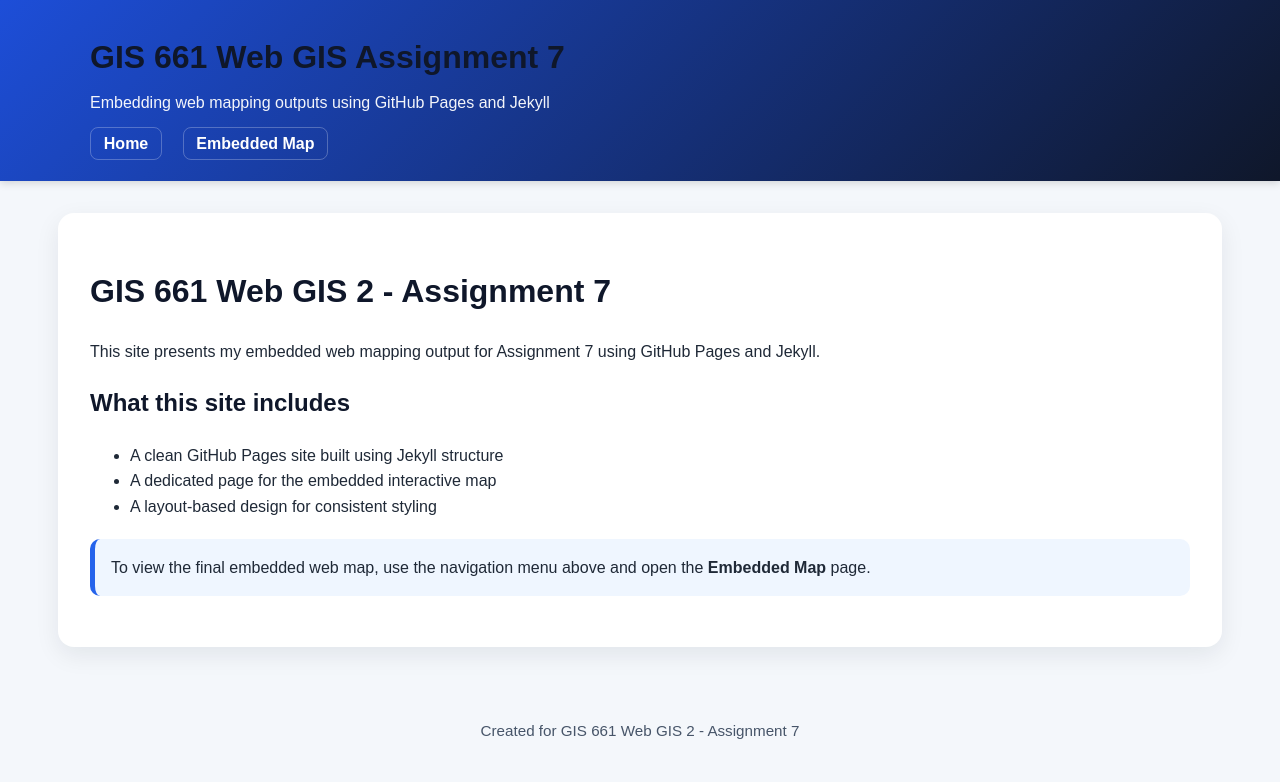
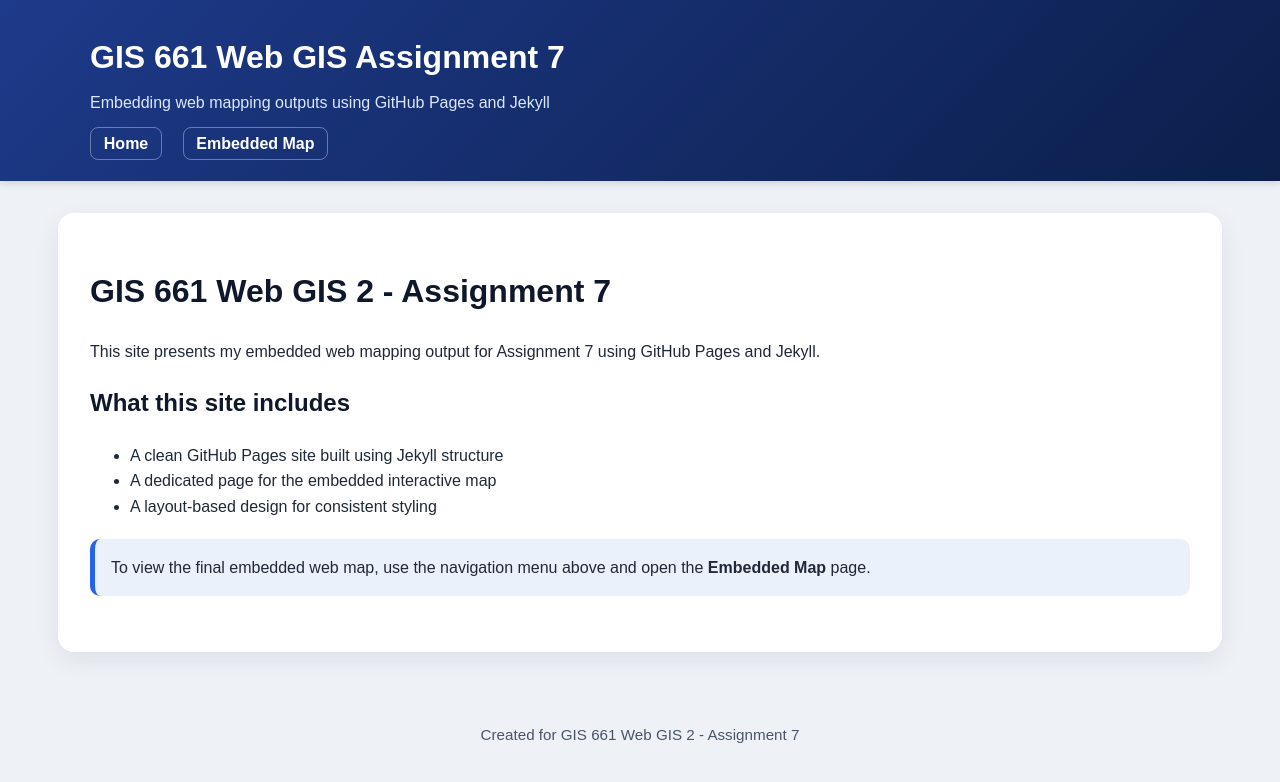
Before and after one commit to architsriva/gis661-webgis-assignment-7, a Jekyll site: the page built from index.md, in a window 1280 px wide. Shown: the top 782 px of the page. Built offline with Jekyll 4.4.1, drawn with Linux system fonts in a browser that asks for light colours.

Commit message:
Update styles in style.css for improved design

```diff
--- a/assets/css/style.css
+++ b/assets/css/style.css
@@ -1,7 +1,7 @@
 body {
   margin: 0;
   font-family: Arial, Helvetica, sans-serif;
-  background: #f4f7fb;
+  background: #eef2f7;
   color: #1f2937;
   line-height: 1.6;
 }
@@ -13,20 +13,21 @@ body {
 }
 
 .site-header {
-  background: linear-gradient(135deg, #1d4ed8, #0f172a);
+  background: linear-gradient(135deg, #1e3a8a, #0b1f4a);
   color: white;
   padding: 2rem 0 1.5rem;
-  box-shadow: 0 2px 8px rgba(0,0,0,0.15);
+  box-shadow: 0 2px 8px rgba(0, 0, 0, 0.15);
 }
 
 .site-title {
   margin: 0;
   font-size: 2rem;
+  color: #ffffff;
 }
 
 .site-description {
   margin: 0.4rem 0 1rem;
-  opacity: 0.95;
+  color: #dbe7ff;
 }
 
 .site-nav {
@@ -39,10 +40,13 @@ body {
   margin-right: 1rem;
   font-weight: 600;
   padding: 0.45rem 0.8rem;
-  border: 1px solid rgba(255,255,255,0.25);
+  border: 1px solid rgba(255, 255, 255, 0.35);
   border-radius: 8px;
 }
 
+.site-nav a:hover {
+  background: rgba(255, 255, 255, 0.18);
+}
 
 .content-card {
   background: white;
@@ -78,25 +82,27 @@ h1, h2, h3 {
 }
 
 .note-box {
-  background: #eff6ff;
+  background: #eaf1fb;
   border-left: 5px solid #2563eb;
   padding: 1rem;
   border-radius: 10px;
-  margin: 1.2rem 0;
+  margin: 1.2rem 0 1.5rem 0;
 }
 
 .map-fullscreen-wrapper {
   margin-top: 1.5rem;
   border-radius: 14px;
   overflow: hidden;
-  box-shadow: 0 8px 20px rgba(0,0,0,0.12);
+  box-shadow: 0 8px 20px rgba(0, 0, 0, 0.12);
   border: 1px solid #dbe3ee;
 }
 
-arcgis-embedded-map {
+/* This is the important fix */
+.map-fullscreen-wrapper arcgis-embedded-map {
   display: block;
   width: 100%;
-  height: 90vh;
+  height: 78vh;
+  min-height: 650px;
 }
 
 .site-footer {
```
